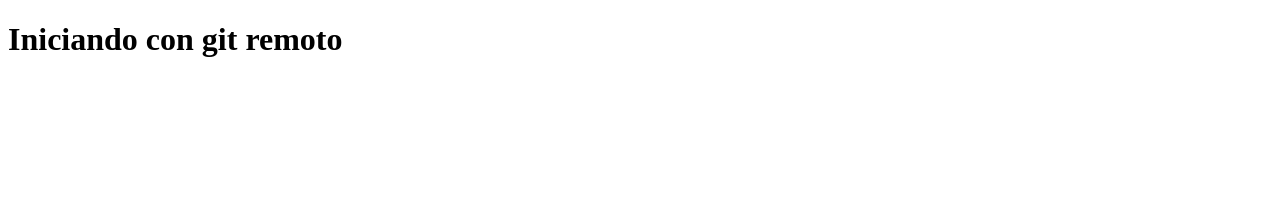
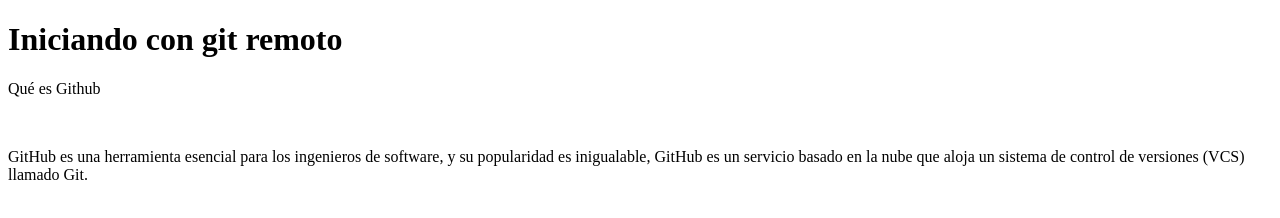
Before and after one commit to Anbachi/Ejercicio1-con-git, a plain HTML site: page index.html in a window 1280 px wide. Drawn offline with Linux system fonts and the light colour scheme.

Commit message:
agregar parrafo de github

```diff
--- a/index.html
+++ b/index.html
@@ -4,4 +4,6 @@
 </head>
 <body>
     <h1>Iniciando con git remoto</h1>
+    <p>Qué es Github</p> <br>
+    <p>GitHub es una herramienta esencial para los ingenieros de software, y su popularidad es inigualable, GitHub es un servicio basado en la nube que aloja un sistema de control de versiones (VCS) llamado Git.</p>
 </body>
```
